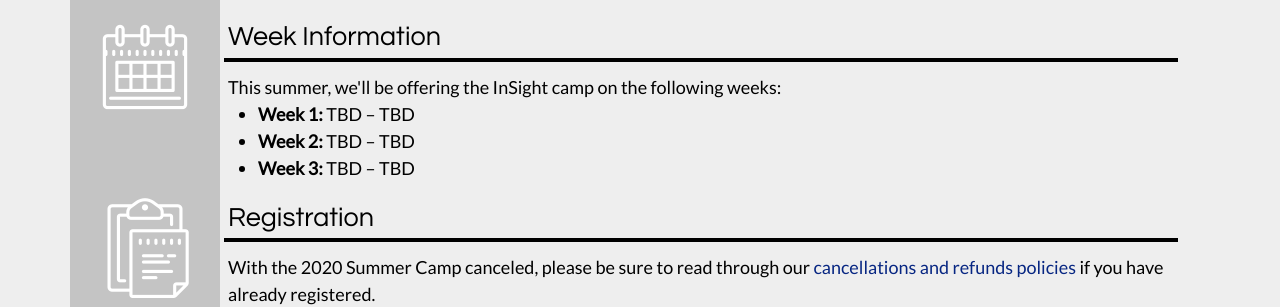
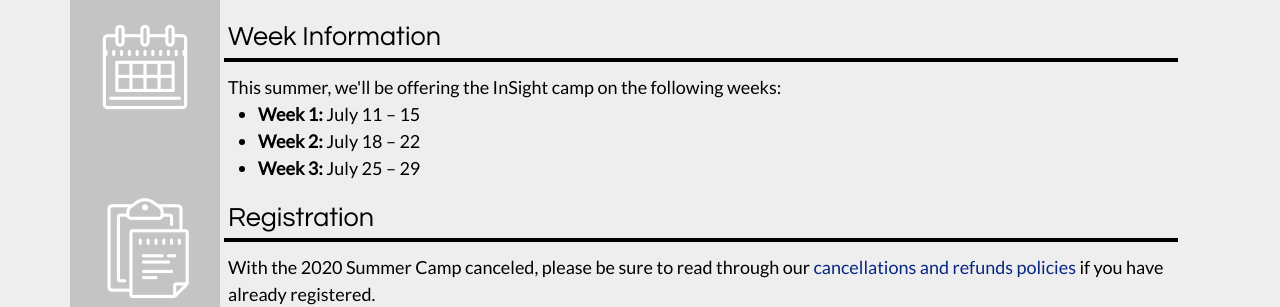
Before and after one commit to Team3128/camp, a Jekyll site: the page built from programs.html, in a window 1280 px wide and 900 px high, scrolled down 1414 px. Shown: the part 157-464 px from the top of the window. Built offline with Jekyll 4.4.1, drawn with Linux system fonts in a browser that asks for light colours; nearby versions of some CDN libraries; some of the changed text lies outside the part shown.

Commit message:
Updates for Summer Camp 2022

```diff
--- a/_data/weeks.csv
+++ b/_data/weeks.csv
@@ -1,4 +1,4 @@
 name,insight_details,curiosity_details,opportunity_details,start_date,end_date,contact,email,number
-Week 1,,,,TBD,TBD,Christine Low,chris@team3128.org,
-Week 2,,,,TBD,TBD,Mary Snyder,mary@team3128.org,
-Week 3,,,,TBD,TBD,Christine Low and Mary Snyder,camp@team3128.org,
+Week 1,,,,July 11,15,Christine Low,chris@team3128.org,
+Week 2,,,,July 18,22,Mary Snyder,mary@team3128.org,
+Week 3,,,,July 25,29,Christine Low and Mary Snyder,camp@team3128.org,
--- a/about.html
+++ b/about.html
@@ -298,7 +298,7 @@ permalink: /about/
 
             <div class="textblock">
                 <h3>When is camp offered?</h3>
-                Dates for Summer 2021 have not been finalized, but the earliest week possible is currently June 21 2021. More details coming soon!
+                Our camp runs for three weeks from July 11 to July 29.
             </div>
 
             <div class="textblock">
--- a/index.html
+++ b/index.html
@@ -28,8 +28,7 @@ layout: default
                 <hr>
                 <div class = "importantDetails">
 
-                    2021 Summer Camp has been canceled due to factors out of our control.
-                    We hope to return in 2022!
+                    Summer Camp is Back!
 
 
                 </div>
```
Also changed, not shown: other parts of about.html (+1 -1 lines).
